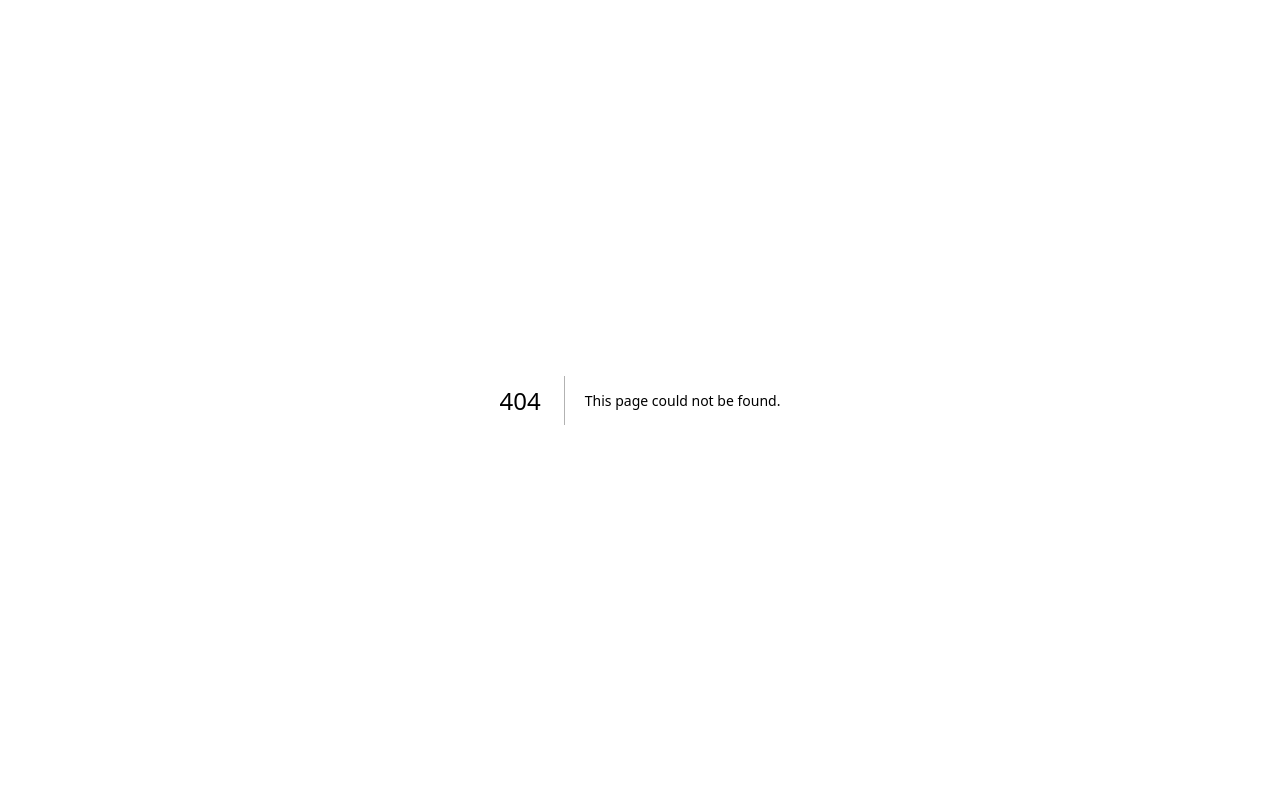
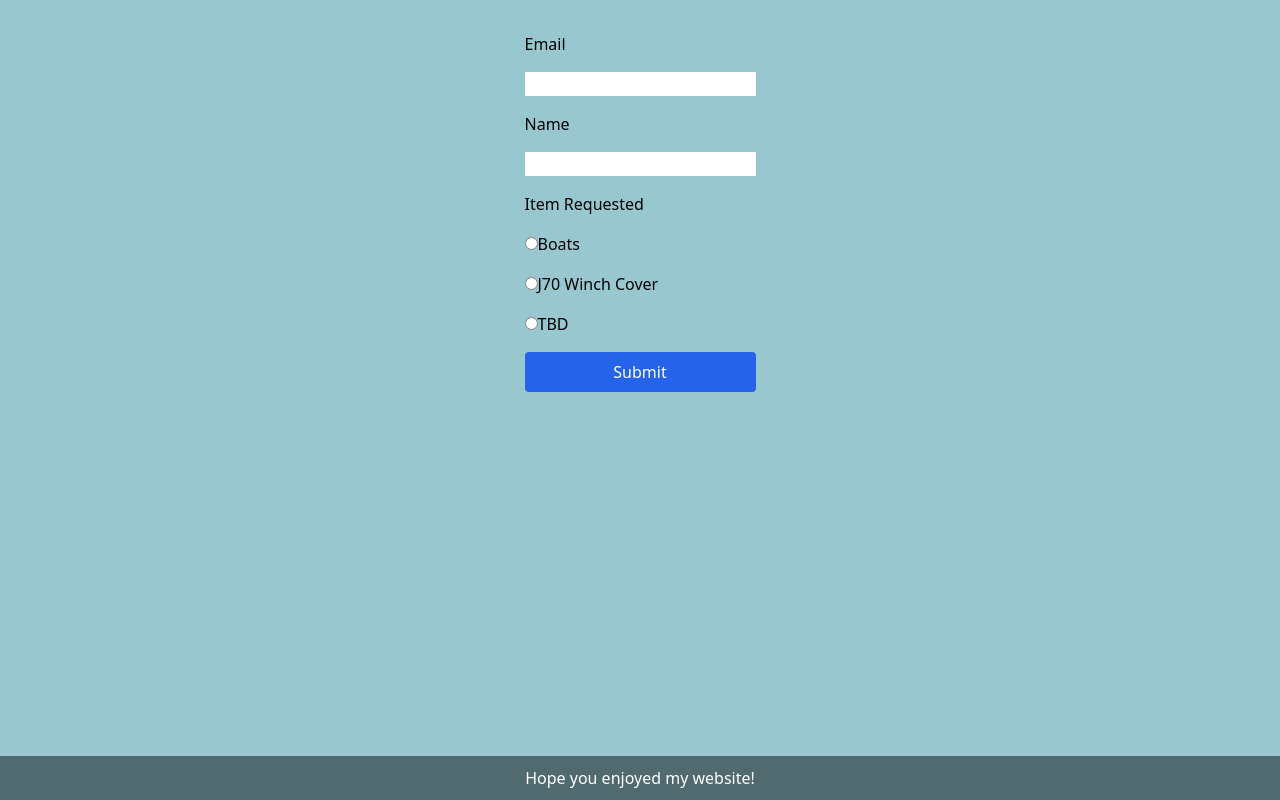
Before and after one commit to lbrh/lbrh.github.io, a Next.js app: page /sailing/print-request in a window 1280 px wide. Before the commit this address had no page. Built offline with nearby package versions, Linux system fonts and the light colour scheme.

Commit message:
super basic form for print request, will need some sort of back end and css

```diff
--- /dev/null
+++ b/src/pages/sailing/print-request.tsx
@@ -0,0 +1,87 @@
+import { useEffect, useState } from "react";
+
+export default function Home() {
+    // TODO: backend and css
+    const [name, setName] = useState("");
+    const [email, setEmail] = useState("");
+    const [item, setItem] = useState("");
+
+    useEffect(() => {
+        const savedName = localStorage.getItem("name");
+        const savedEmail = localStorage.getItem("email");
+        const savedItem = localStorage.getItem("item");
+
+        if (savedName) setName(savedName);
+        if (savedEmail) setEmail(savedEmail);
+        if (savedItem) setItem(savedItem);
+    }, []);
+
+    const handleSubmit = () => {
+        localStorage.setItem("name", name);
+        localStorage.setItem("email", email);
+        localStorage.setItem("item", item);
+        alert("Form submitted!");
+    };
+
+    return (
+        <div className="bg-[#99c7d0] min-h-screen flex flex-col items-center justify-between">
+            <form onSubmit={handleSubmit} className="flex flex-col gap-4 p-8">
+                <p>Email</p>
+                <input
+                    name="email"
+                    type="email"
+                    value={email}
+                    onChange={(e) => setEmail(e.target.value)}
+                />
+
+                <p>Name</p>
+                <input
+                    name="name"
+                    type="text"
+                    value={name}
+                    onChange={(e) => setName(e.target.value)}
+                />
+
+                <p>Item Requested</p>
+                <label>
+                    <input
+                        type="radio"
+                        name="item"
+                        value="Boats"
+                        checked={item === "Boats"}
+                        onChange={(e) => setItem(e.target.value)}
+                    />
+                    Boats
+                </label>
+                <label>
+                    <input
+                        type="radio"
+                        name="item"
+                        value="Winch"
+                        checked={item === "Winch"}
+                        onChange={(e) => setItem(e.target.value)}
+                    />
+                    J70 Winch Cover
+                </label>
+                <label>
+                    <input
+                        type="radio"
+                        name="item"
+                        value="TBD"
+                        checked={item === "TBD"}
+                        onChange={(e) => setItem(e.target.value)}
+                    />
+                    TBD
+                </label>
+
+                <button type="submit" className="bg-blue-600 text-white px-4 py-2 rounded">
+                    Submit
+                </button>
+            </form>
+
+            <footer className="bg-[#516a6f] w-full text-white text-center py-2.5">
+                <p>Hope you enjoyed my website!</p>
+            </footer>
+        </div>
+    );
+}
```
